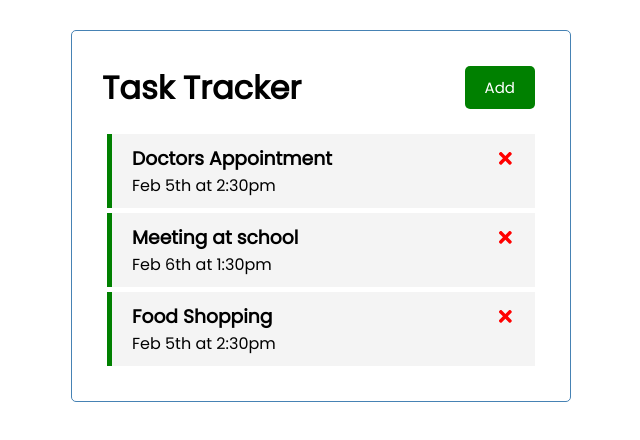
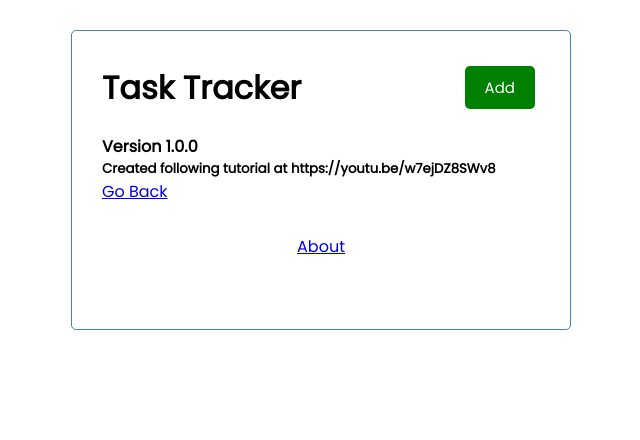
Before and after one commit to OverCry/React, a React (Create React App) app: page /about in a window 1280 px wide. Shown: the top 440 px of the page, without its empty margins (319-959 px from the left). Built offline with nearby package versions, Linux system fonts and the light colour scheme; data requests are answered from the project's data file.

Commit message:
stops reloading when moving to another page

```diff
--- a/package.json
+++ b/package.json
@@ -10,6 +10,7 @@
     "react": "^17.0.1",
     "react-dom": "^17.0.1",
     "react-icons": "^4.1.0",
+    "react-router-dom": "^5.2.0",
     "react-scripts": "4.0.2",
     "web-vitals": "^1.1.0"
   },
@@ -18,7 +19,7 @@
     "build": "react-scripts build",
     "test": "react-scripts test",
     "eject": "react-scripts eject",
-    "server":  "json-server --watch db.json --port 5000"
+    "server": "json-server --watch db.json --port 5000"
   },
   "eslintConfig": {
     "extends": [
--- a/src/App.js
+++ b/src/App.js
@@ -1,6 +1,9 @@
 import Header from "./components/Header";
+import {BrowserRouter as Router, Route} from 'react-router-dom'
+import Footer from "./components/Footer";
 import Tasks from "./components/Tasks";
 import AddTask from "./components/AddTask";
+import About from "./components/About";
 import { useState, useEffect } from "react";
 
 function App() {
@@ -91,16 +94,26 @@
 
   //&& means same as ? without the else
   return (
+    <Router>
     <div className="container">
       <Header onAdd={()=>setShowAddTask(!showAddTask)} showAdd={showAddTask} />
-      {showAddTask && <AddTask onAdd={addTask} />}
+
+      <Route path='/' exact render={(prop)=>(
+        <>
+              {showAddTask && <AddTask onAdd={addTask} />}
       {tasks.length > 0 ? (
         <Tasks tasks={tasks} onDelete={deleteTask} onToggle={toggleReminder} />
       ) : (
         "No tasks"
       )}
+        </>
+      )} />
+      <Route path='/about' component={About}/>
+      <Footer/>
     </div>
+    </Router>
   );
+
 }
 
 export default App;
--- /dev/null
+++ b/src/components/About.js
@@ -0,0 +1,13 @@
+import {Link} from 'react-router-dom'
+
+const About = () => {
+    return (
+        <div>
+            <h4>Version 1.0.0</h4>
+            <h5>Created following tutorial at https://youtu.be/w7ejDZ8SWv8</h5>
+            <Link to='/'>Go Back</Link>
+        </div>
+    )
+}
+
+export default About
--- /dev/null
+++ b/src/components/Footer.js
@@ -0,0 +1,11 @@
+import { Link } from 'react-router-dom'
+
+const Footer = () => {
+    return (
+        <footer>
+            <Link to="/about">About</Link>
+        </footer>
+    )
+}
+
+export default Footer
```
Also changed, not shown: 1 other file (tests, documents, lock files or other folders).
